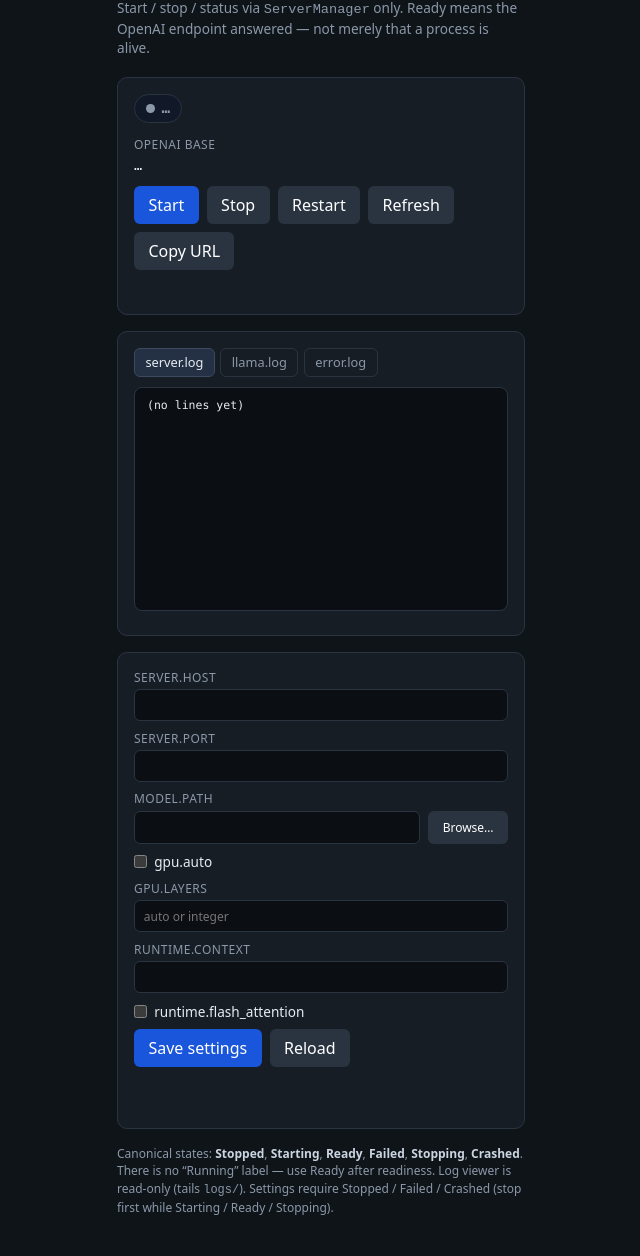
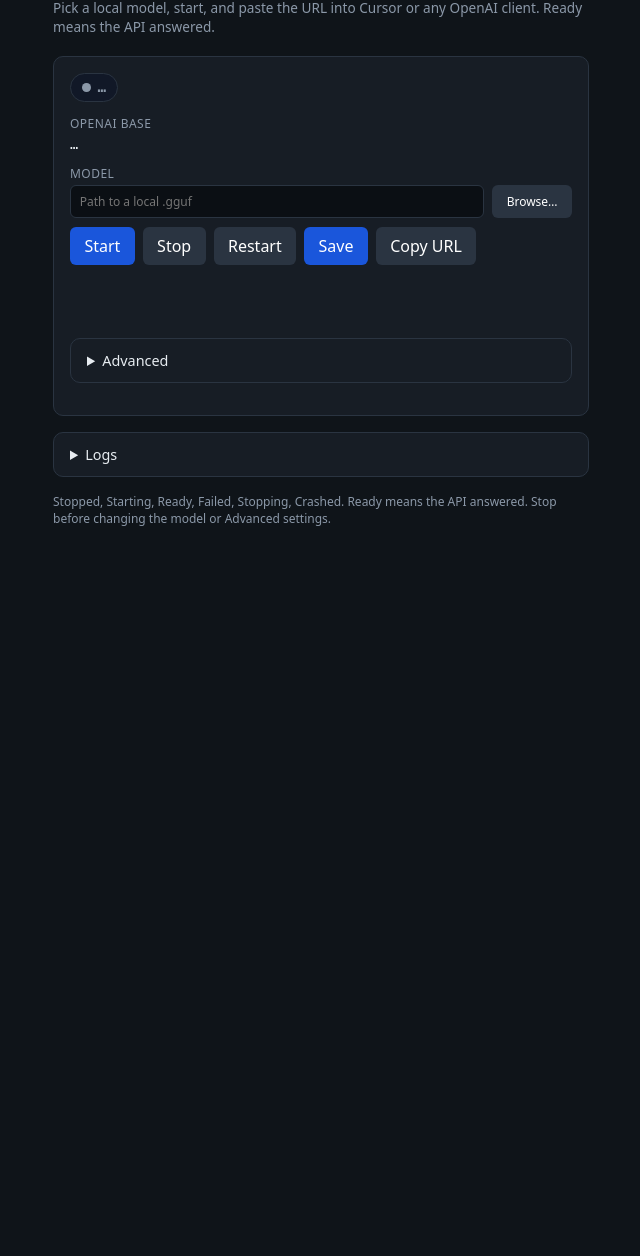
Before and after one commit to jjheffernan/WinServeAI, a website: page apps/desktop/index.html in a window 1280 px wide. Shown: the part 53-1309 px from the top of the page, without its empty margins (319-959 px from the left). After the commit the page ends 800 px from the top, so only its background shows below. Drawn offline with Linux system fonts and the light colour scheme.

Commit message:
feat(tray): lead the window with model and start
Advanced host, GPU, and context stay in YAML, folded away
from the first screen.

```diff
--- a/apps/desktop/index.html
+++ b/apps/desktop/index.html
@@ -23,9 +23,24 @@
         color: var(--text);
       }
       main {
-        max-width: 28rem;
+        max-width: 36rem;
         margin: 0 auto;
         padding: 1.25rem 1.25rem 1.75rem;
+      }
+      details.fold {
+        background: var(--panel);
+        border: 1px solid var(--border);
+        border-radius: 10px;
+        margin-bottom: 1rem;
+      }
+      details.fold > summary {
+        cursor: pointer;
+        padding: 0.75rem 1rem;
+        color: var(--text);
+        font-size: 0.9rem;
+      }
+      details.fold > .fold-body {
+        padding: 0 1rem 1rem;
       }
       h1 {
         font-size: 1.15rem;
@@ -266,14 +281,14 @@
     <main>
       <h1>WinServeAI</h1>
       <p class="hint">
-        Start / stop / status via <code>ServerManager</code> only. Ready means the
-        OpenAI endpoint answered — not merely that a process is alive.
+        Pick a local model, start, and paste the URL into Cursor or any OpenAI
+        client. Ready means the API answered.
       </p>
 
       <aside id="first-run" aria-live="polite">
-        <strong>First run — set a model path</strong>
-        No weights are bundled. Choose a local <code>.gguf</code>, then Save
-        settings, then Start.
+        <strong>Choose a model to start</strong>
+        No weights are bundled. Pick a local <code>.gguf</code>, save, then
+        Start.
         <div class="row">
           <button id="btn-first-browse" type="button">Browse for .gguf…</button>
         </div>
@@ -294,17 +309,77 @@
           <dt>OpenAI base</dt>
           <dd id="endpoint">…</dd>
         </dl>
+        <form id="settings-form" class="form">
+          <label>
+            <span>Model</span>
+            <div class="row">
+              <input
+                id="set-model"
+                name="modelPath"
+                type="text"
+                autocomplete="off"
+                placeholder="Path to a local .gguf"
+                style="flex: 1; min-width: 12rem"
+              />
+              <button id="btn-browse-model" class="secondary" type="button">
+                Browse…
+              </button>
+            </div>
+          </label>
           <div class="row">
             <button id="btn-start" type="button">Start</button>
             <button id="btn-stop" class="secondary" type="button">Stop</button>
             <button id="btn-restart" class="secondary" type="button">Restart</button>
-          <button id="btn-refresh" class="secondary" type="button">Refresh</button>
+            <button id="btn-save-settings" type="submit">Save</button>
             <button id="btn-copy" class="secondary" type="button">Copy URL</button>
           </div>
           <p id="error" aria-live="polite"></p>
+          <p id="settings-note"></p>
+
+      <details class="fold">
+        <summary>Advanced</summary>
+        <div class="fold-body">
+          <div class="form">
+            <label>
+              <span>Host</span>
+              <input id="set-host" name="host" type="text" autocomplete="off" />
+            </label>
+            <label>
+              <span>Port</span>
+              <input id="set-port" name="port" type="number" min="1" max="65535" />
+            </label>
+            <label class="check">
+              <input id="set-gpu-auto" name="gpuAuto" type="checkbox" />
+              Fit the model to the GPU automatically
+            </label>
+            <label>
+              <span>GPU layers</span>
+              <input id="set-gpu-layers" name="gpuLayers" type="text" placeholder="auto or a number" />
+            </label>
+            <label>
+              <span>Context length</span>
+              <input id="set-context" name="context" type="number" min="1" />
+            </label>
+            <label class="check">
+              <input id="set-fa" name="flashAttention" type="checkbox" />
+              Flash attention
+            </label>
+            <div class="row">
+              <button id="btn-reload-settings" class="secondary" type="button">
+                Reload
+              </button>
+              <button id="btn-refresh" class="secondary" type="button">Refresh</button>
+            </div>
+            <p class="log-dir" id="settings-path"></p>
+          </div>
+        </div>
+      </details>
+        </form>
       </section>
 
-      <section class="panel" aria-label="Logs">
+      <details class="fold">
+        <summary>Logs</summary>
+        <div class="fold-body">
         <div class="tabs" role="tablist">
           <button type="button" class="active" data-stream="server" role="tab">
             server.log
@@ -314,67 +389,12 @@
         </div>
         <pre id="log-view" role="log" aria-live="polite">(no lines yet)</pre>
         <p class="log-dir" id="log-dir"></p>
-      </section>
-
-      <section class="panel" aria-label="Settings">
-        <form id="settings-form" class="form">
-          <label>
-            <span>server.host</span>
-            <input id="set-host" name="host" type="text" autocomplete="off" />
-          </label>
-          <label>
-            <span>server.port</span>
-            <input id="set-port" name="port" type="number" min="1" max="65535" />
-          </label>
-          <label>
-            <span>model.path</span>
-            <div class="row">
-              <input
-                id="set-model"
-                name="modelPath"
-                type="text"
-                autocomplete="off"
-                style="flex: 1; min-width: 0"
-              />
-              <button id="btn-browse-model" class="secondary" type="button">
-                Browse…
-              </button>
         </div>
-          </label>
-          <label class="check">
-            <input id="set-gpu-auto" name="gpuAuto" type="checkbox" />
-            gpu.auto
-          </label>
-          <label>
-            <span>gpu.layers</span>
-            <input id="set-gpu-layers" name="gpuLayers" type="text" placeholder="auto or integer" />
-          </label>
-          <label>
-            <span>runtime.context</span>
-            <input id="set-context" name="context" type="number" min="1" />
-          </label>
-          <label class="check">
-            <input id="set-fa" name="flashAttention" type="checkbox" />
-            runtime.flash_attention
-          </label>
-          <div class="row">
-            <button id="btn-save-settings" type="submit">Save settings</button>
-            <button id="btn-reload-settings" class="secondary" type="button">
-              Reload
-            </button>
-          </div>
-          <p id="settings-note"></p>
-          <p class="log-dir" id="settings-path"></p>
-        </form>
-      </section>
+      </details>
 
       <p class="canon">
-        Canonical states:
-        <strong>Stopped</strong>, <strong>Starting</strong>, <strong>Ready</strong>,
-        <strong>Failed</strong>, <strong>Stopping</strong>, <strong>Crashed</strong>.
-        There is no “Running” label — use Ready after readiness. Log viewer is
-        read-only (tails <code>logs/</code>). Settings require Stopped / Failed /
-        Crashed (stop first while Starting / Ready / Stopping).
+        Stopped, Starting, Ready, Failed, Stopping, Crashed. Ready means the
+        API answered. Stop before changing the model or Advanced settings.
       </p>
     </main>
     <script src="/main.js"></script>
--- a/apps/desktop/main.js
+++ b/apps/desktop/main.js
@@ -238,7 +238,7 @@ async function browseModelPath() {
     syncFirstRunBanner(path);
     settingsNote.className = "ok";
     settingsNote.textContent =
-      "Selected .gguf path — click Save settings to write YAML.";
+      "Selected .gguf — click Save.";
     document.getElementById("settings-form")?.scrollIntoView({
       behavior: "smooth",
       block: "nearest",
```
Also changed, not shown: docs/vision.md (+2 -1 lines). Lines whose indentation alone changed are shown as unchanged.
